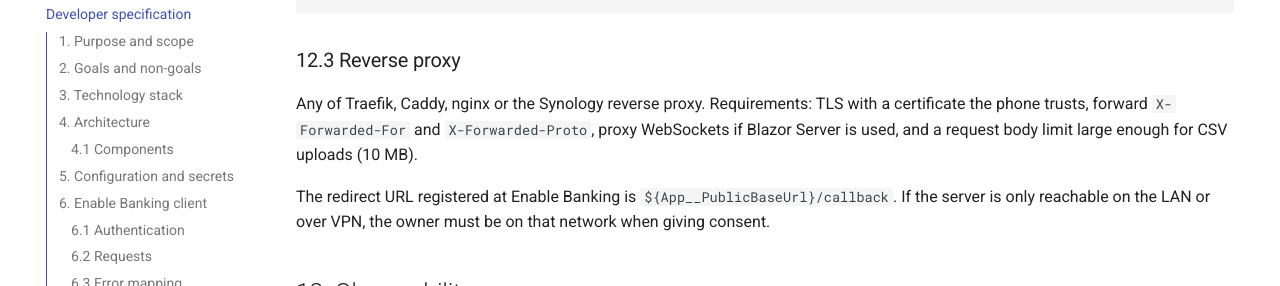
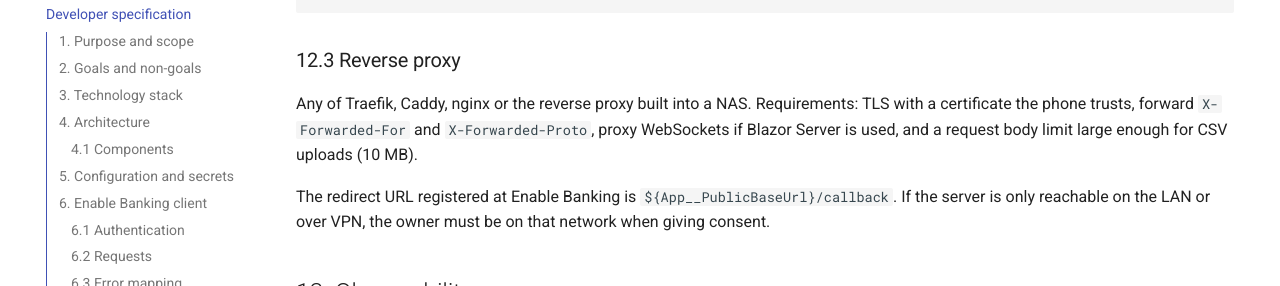
Before and after one commit to CarstenKnop/BankSync, an MkDocs documentation site: the page built from docs/developer-spec.md, in a window 1280 px wide and 900 px high, scrolled down 12605 px. Shown: the part 166-452 px from the top of the window. Built offline with MkDocs 1.6.1 and Material for MkDocs 9.7.7, drawn with Linux system fonts in a browser that asks for light colours; some of the changed text lies outside the part shown.

Commit message:
Publish docs to GitHub Pages from the workflow; neutralise example id and proxy wording

```diff
--- a/docs/developer-spec.md
+++ b/docs/developer-spec.md
@@ -488,7 +488,7 @@ networks:
 
 ### 12.3 Reverse proxy
 
-Any of Traefik, Caddy, nginx or the Synology reverse proxy. Requirements:
+Any of Traefik, Caddy, nginx or the reverse proxy built into a NAS. Requirements:
 TLS with a certificate the phone trusts, forward `X-Forwarded-For` and
 `X-Forwarded-Proto`, proxy WebSockets if Blazor Server is used, and a
 request body limit large enough for CSV uploads (10 MB).
```
Also changed, not shown: other parts of docs/developer-spec.md (+1 -1 lines), README.md (+7 -5 lines), 1 other file.
